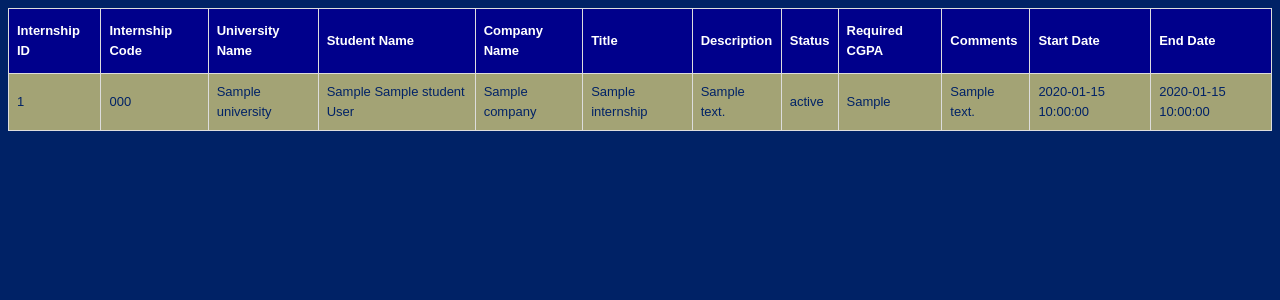
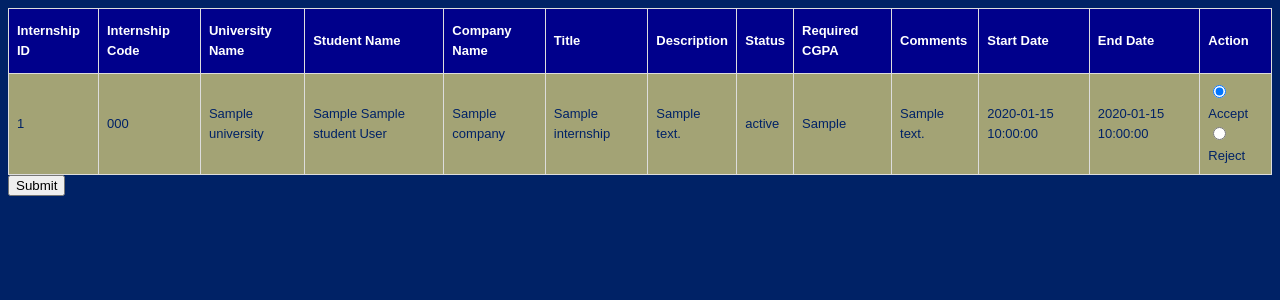
Before and after one commit to sincyraj/APC-InternshipPortal, a Python web app: template templates/internships.html in a window 1280 px wide. Shown: the top 300 px of the page. Run offline with Jinja, Linux system fonts and the light colour scheme; the template is opened without the code that fills it: most values are stand-ins (such as "Sample title", 1, 10 or a date in 2020).

Commit message:
Implementing the accept/ reject internships functionality

```diff
--- a/templates/internships.html
+++ b/templates/internships.html
@@ -29,8 +29,10 @@
 </head>
     <meta charset="UTF-8">
     <title>Internships</title>
+</head>
 
-
+<body>
+    <form>
         <table id=studentlist tyle="height: 200px;" width="200">
             <thead>
                 <tr>
@@ -46,7 +48,9 @@
                     <th>Comments</th>
                     <th>Start Date</th>
                     <th>End Date</th>
-            </tr></thead>
+                    <th>Action</th>
+                </tr>
+            </thead>
             <tbody>
                 {% for internship in internships %}
                  <tr>
@@ -62,12 +66,23 @@
                         <td>{{ internship['comments'] }}</td>
                         <td>{{ internship['start_date'] }}</td>
                         <td>{{ internship['end_date'] }}</td>
+                        <td>
+                            <div>
+                              <input type="radio" id="accept" name="drone" value="accept"
+                                     checked>
+                              <label for="accept">Accept</label>
+                            </div>
+                            <div>
+                              <input type="radio" id="reject" name="reject" value="reject">
+                              <label for="reject">Reject</label>
+                            </div>
+                        </td>
                  </tr>
                 {% endfor %}
             </tbody>
         </table>
-</head>
-<body>
+        <button type="submit">Submit</button>
+    </form>
 
 </body>
 </html>
```
Lines whose indentation alone changed are shown as unchanged.
